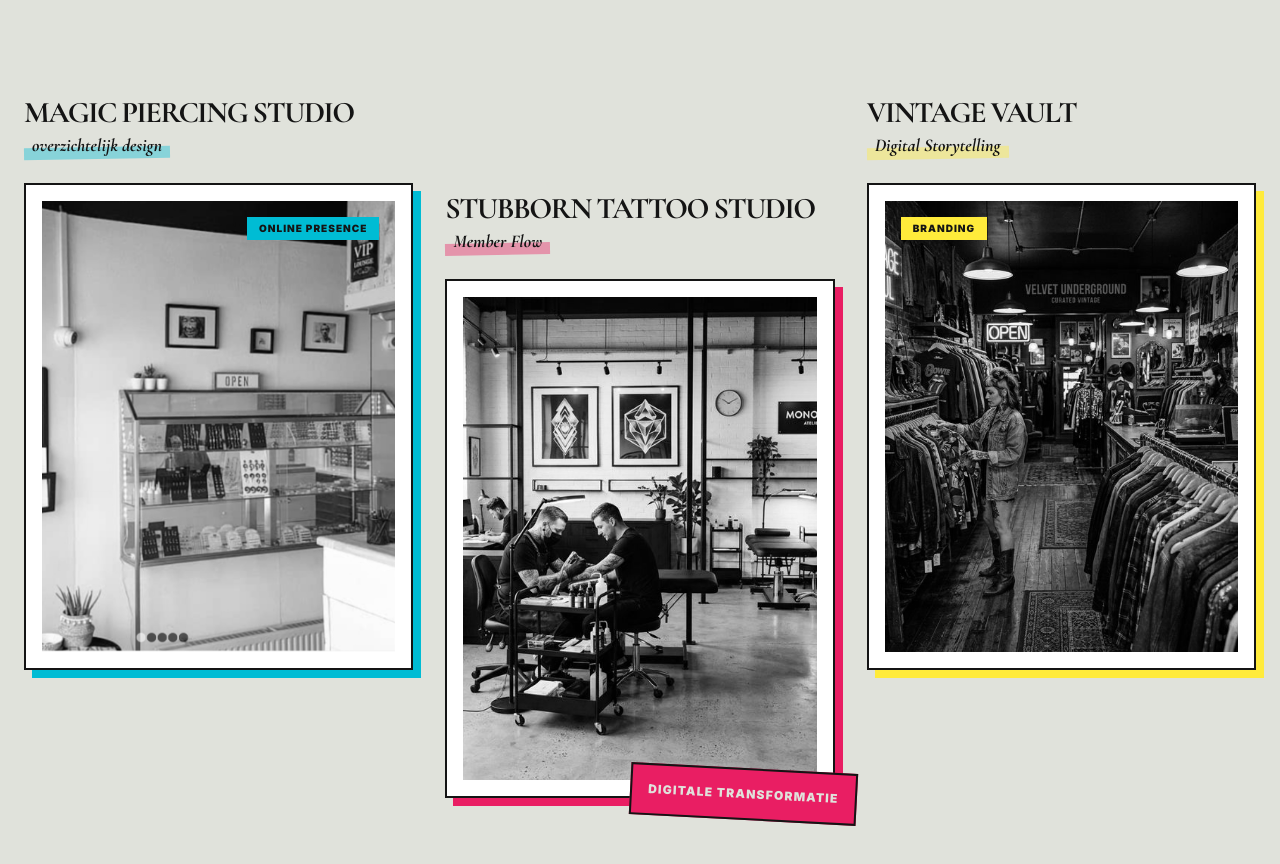
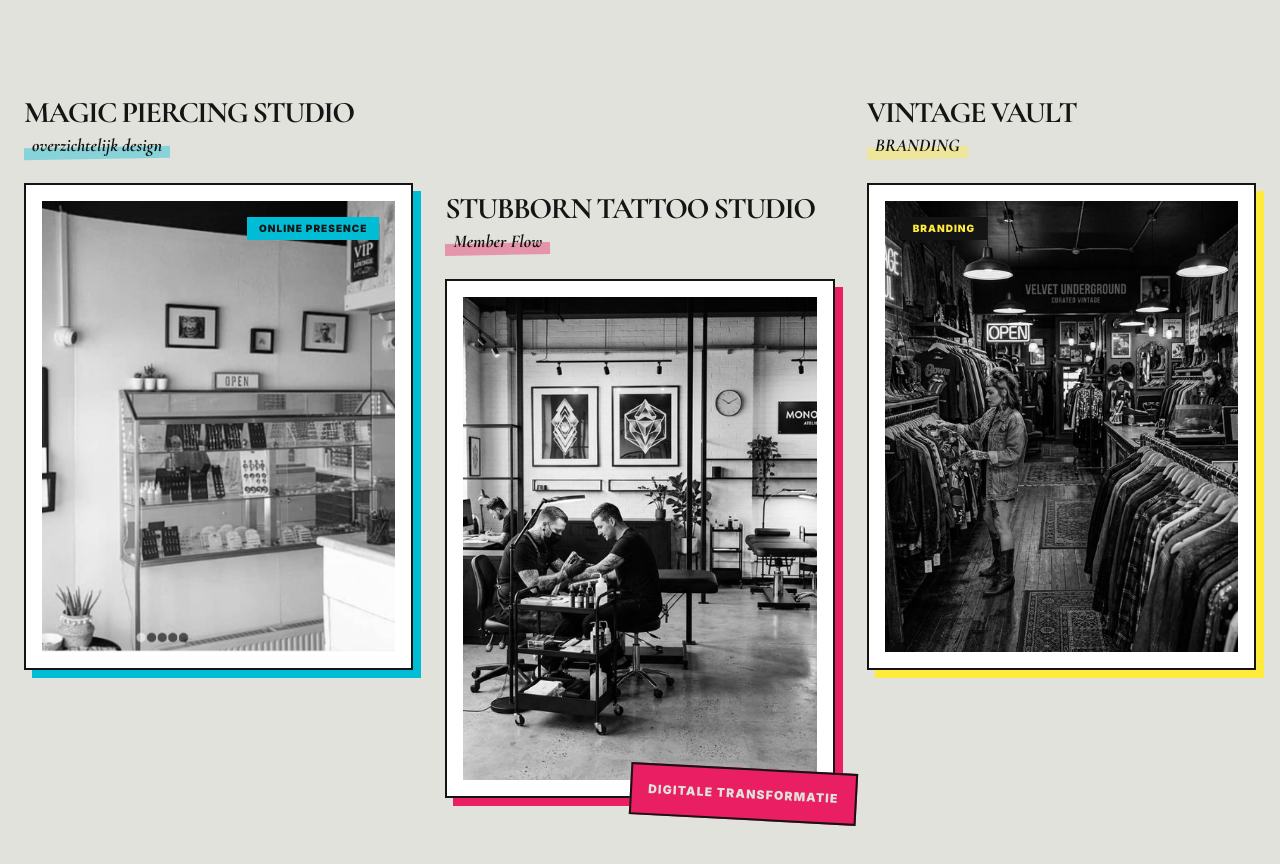
Before and after one commit to Louis-GrootKoerkamp/PROJECT-NOVA, a React (Vite) app: page / in a window 1280 px wide. Shown: the part 1300-2164 px from the top of the page. Built offline with nearby package versions, Linux system fonts and the light colour scheme.

Commit message:
UX: Enhance BRANDING label readability and update project subtitle

```diff
--- a/src/components/WorkSection.tsx
+++ b/src/components/WorkSection.tsx
@@ -180,7 +180,7 @@ export const WorkSection = ({ language, isMobile }: { language: Language, isMobi
                 loading="lazy"
                 className="w-full h-full object-cover"
               />
-              <div className="absolute top-8 left-8 bg-tertiary text-ink px-3 py-1 text-[10px] font-black uppercase tracking-widest z-10">{t.label_branding}</div>
+              <div className="absolute top-8 left-8 bg-ink text-tertiary px-3 py-1 text-[10px] font-black uppercase tracking-widest z-30">{t.label_branding}</div>
               <motion.div
                 variants={{
                   initial: { opacity: 0 },
--- a/src/translations.ts
+++ b/src/translations.ts
@@ -91,7 +91,7 @@ export const translations = {
         },
         vintage_vault: {
           title: "Vintage Vault",
-          subtitle: "Digital Storytelling",
+          subtitle: "BRANDING",
           problem: "Problem: Weak store-front identity.",
           solution: "Solution: Brand Storytelling.",
           result: "Result: 400% Online Growth"
@@ -276,7 +276,7 @@ export const translations = {
         },
         vintage_vault: {
           title: "Vintage Vault",
-          subtitle: "Digital Storytelling",
+          subtitle: "BRANDING",
           problem: "Probleem: Zwakke identiteit van de zaak.",
           solution: "Oplossing: brand storytelling.",
           result: "Resultaat: 400% online groei"
```
